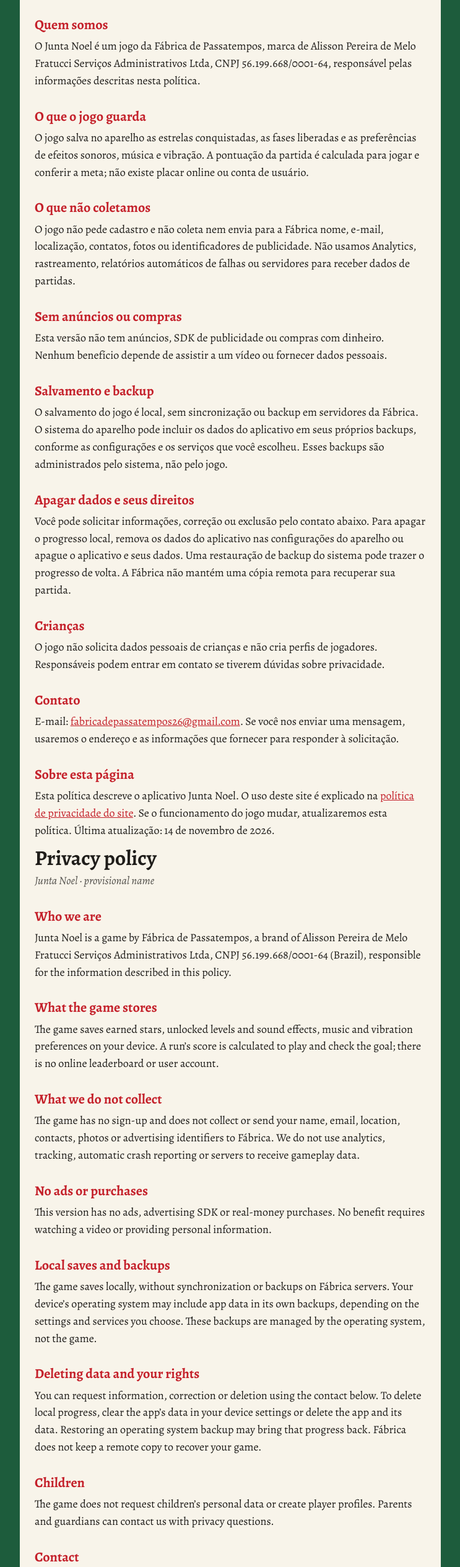
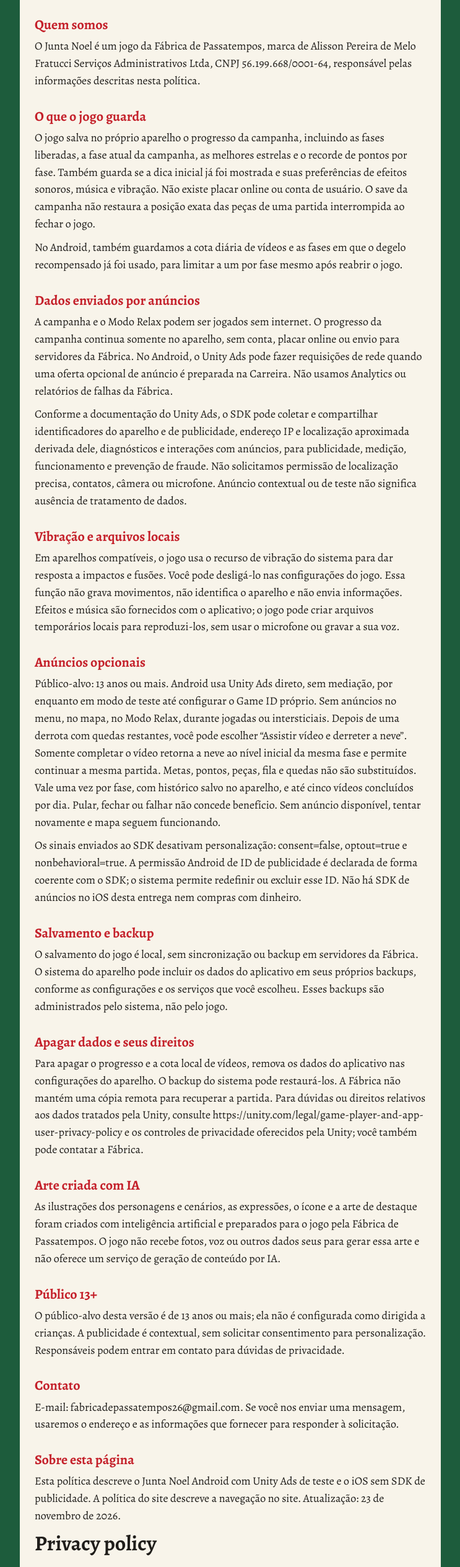
Before and after one commit to fabrica-de-passatempos/fabrica-de-passatempos.github.io, a plain HTML site: page junta-noel/privacidade.html in a window 1280 px wide. Shown: the part 271-2800 px from the top of the page at 62% size, without its empty margins (268-1011 px from the left). Drawn offline with nearby package versions, Linux system fonts and the light colour scheme.

Commit message:
docs: alinhar privacidade do Junta Noel à Unity Ads Android

```diff
--- a/junta-noel/privacidade.html
+++ b/junta-noel/privacidade.html
@@ -4,7 +4,7 @@
 <meta charset="utf-8">
 <meta name="viewport" content="width=device-width, initial-scale=1">
 <title>Política de privacidade do Junta Noel · Fábrica de Passatempos</title>
-<meta name="description" content="Privacidade do Junta Noel: jogo sem anúncios ou coleta de dados, com progresso e preferências salvos localmente.">
+<meta name="description" content="Privacidade do Junta Noel: progresso local e anúncios opcionais Unity Ads no Android13+.">
 <link rel="canonical" href="https://fabricadepassatempos.com.br/junta-noel/privacidade.html">
 <meta property="og:type" content="article">
 <meta property="og:url" content="https://fabricadepassatempos.com.br/junta-noel/privacidade.html">
@@ -26,43 +26,55 @@
   <h2>Quem somos</h2>
   <p>O Junta Noel é um jogo da Fábrica de Passatempos, marca de Alisson Pereira de Melo Fratucci Serviços Administrativos Ltda, CNPJ 56.199.668/0001-64, responsável pelas informações descritas nesta política.</p>
   <h2>O que o jogo guarda</h2>
-  <p>O jogo salva no aparelho as estrelas conquistadas, as fases liberadas e as preferências de efeitos sonoros, música e vibração. A pontuação da partida é calculada para jogar e conferir a meta; não existe placar online ou conta de usuário.</p>
-  <h2>O que não coletamos</h2>
-  <p>O jogo não pede cadastro e não coleta nem envia para a Fábrica nome, e-mail, localização, contatos, fotos ou identificadores de publicidade. Não usamos Analytics, rastreamento, relatórios automáticos de falhas ou servidores para receber dados de partidas.</p>
-  <h2>Sem anúncios ou compras</h2>
-  <p>Esta versão não tem anúncios, SDK de publicidade ou compras com dinheiro. Nenhum benefício depende de assistir a um vídeo ou fornecer dados pessoais.</p>
+  <p>O jogo salva no próprio aparelho o progresso da campanha, incluindo as fases liberadas, a fase atual da campanha, as melhores estrelas e o recorde de pontos por fase. Também guarda se a dica inicial já foi mostrada e suas preferências de efeitos sonoros, música e vibração. Não existe placar online ou conta de usuário. O save da campanha não restaura a posição exata das peças de uma partida interrompida ao fechar o jogo.</p>
+  <p>No Android, também guardamos a cota diária de vídeos e as fases em que o degelo recompensado já foi usado, para limitar a um por fase mesmo após reabrir o jogo.</p>
+  <h2>Dados enviados por anúncios</h2>
+  <p>A campanha e o Modo Relax podem ser jogados sem internet. O progresso da campanha continua somente no aparelho, sem conta, placar online ou envio para servidores da Fábrica. No Android, o Unity Ads pode fazer requisições de rede quando uma oferta opcional de anúncio é preparada na Carreira. Não usamos Analytics ou relatórios de falhas da Fábrica.</p>
+  <p>Conforme a documentação do Unity Ads, o SDK pode coletar e compartilhar identificadores do aparelho e de publicidade, endereço IP e localização aproximada derivada dele, diagnósticos e interações com anúncios, para publicidade, medição, funcionamento e prevenção de fraude. Não solicitamos permissão de localização precisa, contatos, câmera ou microfone. Anúncio contextual ou de teste não significa ausência de tratamento de dados.</p>
+  <h2>Vibração e arquivos locais</h2>
+  <p>Em aparelhos compatíveis, o jogo usa o recurso de vibração do sistema para dar resposta a impactos e fusões. Você pode desligá-lo nas configurações do jogo. Essa função não grava movimentos, não identifica o aparelho e não envia informações. Efeitos e música são fornecidos com o aplicativo; o jogo pode criar arquivos temporários locais para reproduzi-los, sem usar o microfone ou gravar a sua voz.</p>
+  <h2>Anúncios opcionais</h2>
+  <p>Público-alvo: 13 anos ou mais. Android usa Unity Ads direto, sem mediação, por enquanto em modo de teste até configurar o Game ID próprio. Sem anúncios no menu, no mapa, no Modo Relax, durante jogadas ou intersticiais. Depois de uma derrota com quedas restantes, você pode escolher “Assistir vídeo e derreter a neve”. Somente completar o vídeo retorna a neve ao nível inicial da mesma fase e permite continuar a mesma partida. Metas, pontos, peças, fila e quedas não são substituídos. Vale uma vez por fase, com histórico salvo no aparelho, e até cinco vídeos concluídos por dia. Pular, fechar ou falhar não concede benefício. Sem anúncio disponível, tentar novamente e mapa seguem funcionando.</p>
+  <p>Os sinais enviados ao SDK desativam personalização: consent=false, optout=true e nonbehavioral=true. A permissão Android de ID de publicidade é declarada de forma coerente com o SDK; o sistema permite redefinir ou excluir esse ID. Não há SDK de anúncios no iOS desta entrega nem compras com dinheiro.</p>
   <h2>Salvamento e backup</h2>
   <p>O salvamento do jogo é local, sem sincronização ou backup em servidores da Fábrica. O sistema do aparelho pode incluir os dados do aplicativo em seus próprios backups, conforme as configurações e os serviços que você escolheu. Esses backups são administrados pelo sistema, não pelo jogo.</p>
   <h2>Apagar dados e seus direitos</h2>
-  <p>Você pode solicitar informações, correção ou exclusão pelo contato abaixo. Para apagar o progresso local, remova os dados do aplicativo nas configurações do aparelho ou apague o aplicativo e seus dados. Uma restauração de backup do sistema pode trazer o progresso de volta. A Fábrica não mantém uma cópia remota para recuperar sua partida.</p>
-  <h2>Crianças</h2>
-  <p>O jogo não solicita dados pessoais de crianças e não cria perfis de jogadores. Responsáveis podem entrar em contato se tiverem dúvidas sobre privacidade.</p>
+  <p>Para apagar o progresso e a cota local de vídeos, remova os dados do aplicativo nas configurações do aparelho. O backup do sistema pode restaurá-los. A Fábrica não mantém uma cópia remota para recuperar a partida. Para dúvidas ou direitos relativos aos dados tratados pela Unity, consulte https://unity.com/legal/game-player-and-app-user-privacy-policy e os controles de privacidade oferecidos pela Unity; você também pode contatar a Fábrica.</p>
+  <h2>Arte criada com IA</h2>
+  <p>As ilustrações dos personagens e cenários, as expressões, o ícone e a arte de destaque foram criados com inteligência artificial e preparados para o jogo pela Fábrica de Passatempos. O jogo não recebe fotos, voz ou outros dados seus para gerar essa arte e não oferece um serviço de geração de conteúdo por IA.</p>
+  <h2>Público 13+</h2>
+  <p>O público-alvo desta versão é de 13 anos ou mais; ela não é configurada como dirigida a crianças. A publicidade é contextual, sem solicitar consentimento para personalização. Responsáveis podem entrar em contato para dúvidas de privacidade.</p>
   <h2>Contato</h2>
-  <p>E-mail: <a href="mailto:fabricadepassatempos26@gmail.com">fabricadepassatempos26@gmail.com</a>. Se você nos enviar uma mensagem, usaremos o endereço e as informações que fornecer para responder à solicitação.</p>
+  <p>E-mail: fabricadepassatempos26@gmail.com. Se você nos enviar uma mensagem, usaremos o endereço e as informações que fornecer para responder à solicitação.</p>
   <h2>Sobre esta página</h2>
-  <p>Esta política descreve o aplicativo Junta Noel. O uso deste site é explicado na <a href="../privacidade.html">política de privacidade do site</a>. Se o funcionamento do jogo mudar, atualizaremos esta política. Última atualização: 14 de novembro de 2026.</p>
-
+  <p>Esta política descreve o Junta Noel Android com Unity Ads de teste e o iOS sem SDK de publicidade. A política do site descreve a navegação no site. Atualização: 23 de novembro de 2026.</p>
   <section id="english" lang="en">
     <h1>Privacy policy</h1>
-    <p class="sub">Junta Noel · provisional name</p>
   <h2>Who we are</h2>
   <p>Junta Noel is a game by Fábrica de Passatempos, a brand of Alisson Pereira de Melo Fratucci Serviços Administrativos Ltda, CNPJ 56.199.668/0001-64 (Brazil), responsible for the information described in this policy.</p>
   <h2>What the game stores</h2>
-    <p>The game saves earned stars, unlocked levels and sound effects, music and vibration preferences on your device. A run’s score is calculated to play and check the goal; there is no online leaderboard or user account.</p>
-    <h2>What we do not collect</h2>
-    <p>The game has no sign-up and does not collect or send your name, email, location, contacts, photos or advertising identifiers to Fábrica. We do not use analytics, tracking, automatic crash reporting or servers to receive gameplay data.</p>
-    <h2>No ads or purchases</h2>
-    <p>This version has no ads, advertising SDK or real-money purchases. No benefit requires watching a video or providing personal information.</p>
+  <p>The game saves campaign progress on your device, including unlocked levels, the current campaign level, the best star result and best score for each level. It also stores whether the first tip has been shown and your sound effects, music and vibration preferences. There is no online leaderboard or user account. Campaign saves do not restore the exact positions of pieces in a round interrupted by closing the game.</p>
+  <p>Android also stores the daily video quota and levels where rewarded thaw was used, to enforce once per level across app restarts.</p>
+  <h2>Data sent through advertising</h2>
+  <p>Career and Relax can be played offline. Campaign progress stays on the device, without an account, online leaderboard or upload to Fabrica servers. On Android, Unity Ads may make network requests when an optional ad offer is prepared in Career. We do not use Fabrica analytics or crash reporting.</p>
+  <p>According to Unity Ads documentation, the SDK may collect and share device and advertising identifiers, IP address and inferred approximate location, diagnostics and ad interactions for advertising, measurement, functionality and fraud prevention. We do not request precise location, contacts, camera or microphone permissions. Contextual or test ads do not mean that no data is processed.</p>
+  <h2>Vibration and local files</h2>
+  <p>On supported devices, the game uses the system’s vibration feature for feedback on impacts and merges. You can turn it off in the game settings. This feature does not record movement, identify your device or send information. Sound effects and music are bundled with the app; the game may create local temporary files to play them, without using the microphone or recording your voice.</p>
+  <h2>Optional advertising</h2>
+  <p>Target audience: ages13 and above. Android uses direct Unity Ads without mediation, currently in test mode until its own Game ID is configured. No ads in the menu, map, Relax or during moves, and no interstitials. After a defeat with drops remaining, you may choose “Watch video and melt the snow”. Only completing the video returns snow to the initial level of the same stage and lets you continue the same round. Goals, score, pieces, queue and drops are preserved. Once per level, saved on the device, with up to five completed videos per day. Skips, closes and failures grant no benefit. If no ad is available, retry and map remain available.</p>
+  <p>Personalization is disabled with consent=false, optout=true and nonbehavioral=true. Android declares the advertising ID permission consistently with the SDK; the operating system lets you reset or delete this ID. This delivery has no ad SDK on iOS and no real-money purchases.</p>
   <h2>Local saves and backups</h2>
   <p>The game saves locally, without synchronization or backups on Fábrica servers. Your device’s operating system may include app data in its own backups, depending on the settings and services you choose. These backups are managed by the operating system, not the game.</p>
   <h2>Deleting data and your rights</h2>
-    <p>You can request information, correction or deletion using the contact below. To delete local progress, clear the app’s data in your device settings or delete the app and its data. Restoring an operating system backup may bring that progress back. Fábrica does not keep a remote copy to recover your game.</p>
-    <h2>Children</h2>
-    <p>The game does not request children’s personal data or create player profiles. Parents and guardians can contact us with privacy questions.</p>
+  <p>Clear app data in your device settings to delete progress and the local ad quota. Operating system backups may restore them. Fabrica has no remote copy of your game. For questions and rights concerning data processed by Unity, see https://unity.com/legal/game-player-and-app-user-privacy-policy and Unity privacy controls; you may also contact Fabrica.</p>
+  <h2>Artwork created with AI</h2>
+  <p>Character and scenery illustrations, expressions, the app icon and feature graphic were created with AI and prepared for the game by Fábrica de Passatempos. The game does not receive your photos, voice or other data to generate this artwork and does not offer an AI content-generation service.</p>
+  <h2>Ages 13+</h2>
+  <p>This version targets ages 13 and above and is not configured as child-directed. Advertising is contextual and we do not request consent for personalization. Parents and guardians can contact us with privacy questions.</p>
   <h2>Contact</h2>
-    <p>Email: <a href="mailto:fabricadepassatempos26@gmail.com">fabricadepassatempos26@gmail.com</a>. If you send us a message, we will use your address and the information you provide to respond to your request.</p>
+  <p>Email: fabricadepassatempos26@gmail.com. If you send us a message, we will use your address and the information you provide to respond to your request.</p>
   <h2>About this page</h2>
-    <p>This policy describes the Junta Noel app. Use of this website is covered by the <a href="../privacidade.html">website privacy policy</a>. We will update this policy if the game’s behavior changes. Last updated: November 14, 2026.</p>
+  <p>This policy describes Junta Noel Android with test Unity Ads and iOS without an advertising SDK. The website policy covers website browsing. Updated: November 23, 2026.</p>
   </section>
 </main>
 </body>
```
Also changed, not shown: junta-noel/index.html (+1 -1 lines), 1 other file. Lines whose indentation alone changed are shown as unchanged.
